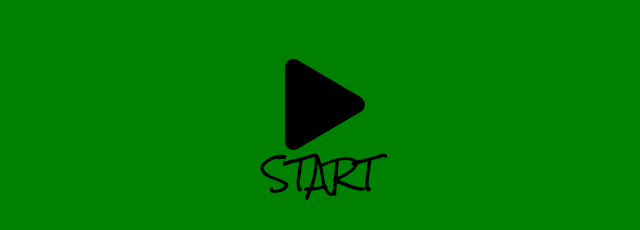
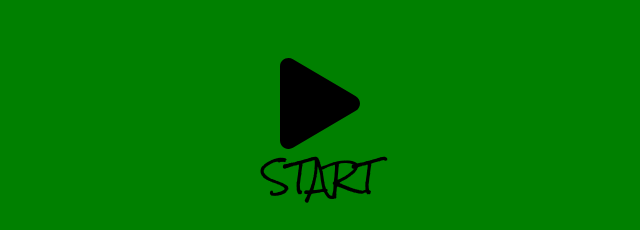
Before and after one commit to iO-Academy/2020-sept-thump-game, a plain HTML site: page index.html in a window 1280 px wide. Shown: the part 162-392 px from the top of the page, 320-960 px from the left. Drawn offline with Linux system fonts and the light colour scheme.

Commit message:
fix start button

```diff
--- a/index.html
+++ b/index.html
@@ -15,11 +15,9 @@
     <section class="menuScreen">
       <img class="trumpy" src="images/trump01.svg" alt="Trump" />
         <div class="startBtn">
-          <button>
             <a href="game.html">
             <img src="images/playSolid.svg" class="startImg" alt="Arrow" />
             START</a>
-          </button>
         </div>
       <div class="instructions">
         <h3>How to play</h3>
--- a/style.css
+++ b/style.css
@@ -48,12 +48,7 @@ ol {
   padding: 0;
 }
 
-button {
-  display: inline-block;
-  appearance: none;
-  background: none;
-  border: none;
-  margin: 0;
+.startBtn {
   font-size: 2rem;
   cursor: pointer;
   text-align: center;
@@ -63,18 +58,16 @@ button {
   -webkit-appearance: none;
   -moz-appearance: none;
 }
-
-button:active {
+.startBtn:active {
   transform: scale(0.90);
 }
-
-button:hover {
+.startBtn:hover {
   filter: invert(50%) sepia(8%) saturate(7419%) hue-rotate(100deg);
 }
-
 .startImg {
+  display: block;
   max-width: 80px;
-  margin-left: 10px;
+  margin-bottom: 10px;
 }
 
 h1 {
```
